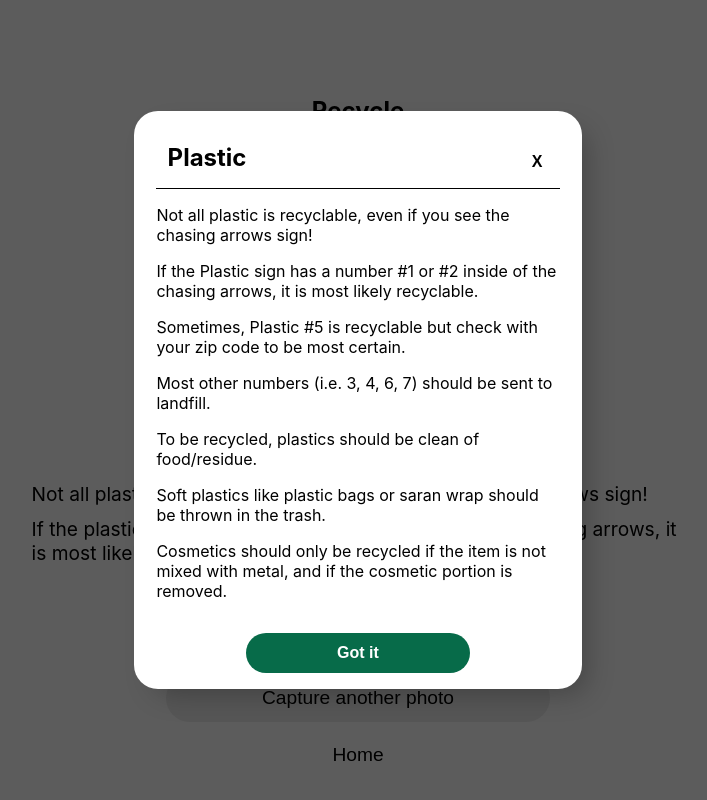
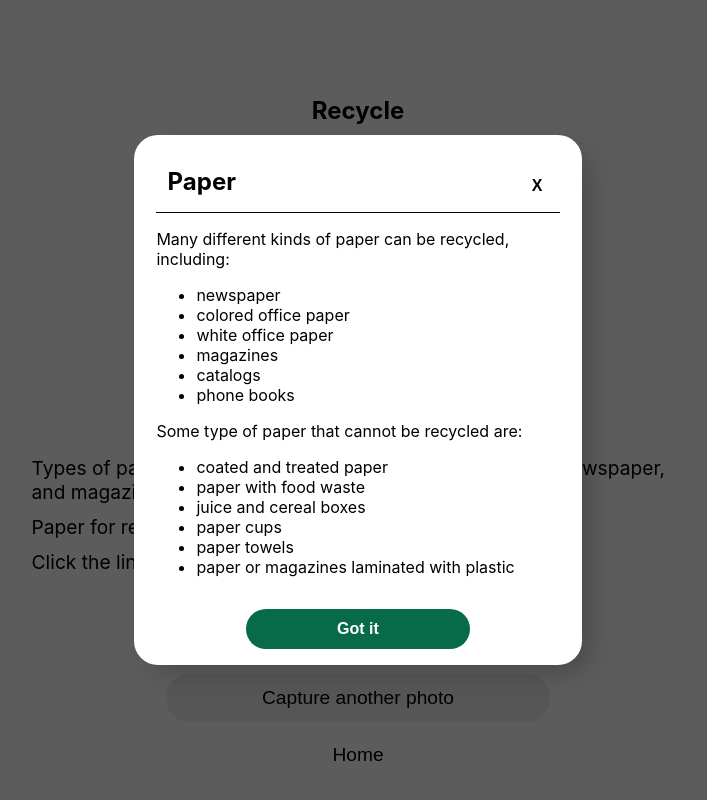
Before and after one commit to codeforsanjose/litter.ai, a React (Create React App) app in the folder client/: page /success in a window 1280 px wide. Both pictures are taken after a click on the button "Learn More". Shown: the whole page, without its empty margins (282-989 px from the left). Built offline with nearby package versions, Linux system fonts and the light colour scheme.

Commit message:
Submission modal data for paper parses html using html-react-parser

```diff
--- a/client/package.json
+++ b/client/package.json
@@ -7,6 +7,7 @@
     "@emotion/styled": "^11.11.0",
     "@testing-library/jest-dom": "^5.17.0",
     "@testing-library/user-event": "^13.5.0",
+    "html-react-parser": "^5.0.7",
     "js-cookie": "^3.0.5",
     "react": "^18.2.0",
     "react-dom": "^18.2.0",
--- a/client/src/App.jsx
+++ b/client/src/App.jsx
@@ -35,7 +35,7 @@ export default function App() {
           <Route path="/profile" element={<Profile user={user} setUser={setUser} />} />
           <Route path="/register" element={<Register />} />
           <Route path="/login" element={<Login user={user} setUser={setUser} />} />
-          <Route path="/success" element={<SuccessfulSubmission type={categoryData.plastic} />} />
+          <Route path="/success" element={<SuccessfulSubmission type={categoryData.paper} />} />
           <Route path="*" element={<PageNotFound />} />
         </Routes>
       </Router>
--- a/client/src/Components/SuccessfulSubmission/SubmissionModal.jsx
+++ b/client/src/Components/SuccessfulSubmission/SubmissionModal.jsx
@@ -1,13 +1,15 @@
 import React from 'react';
-import mockCategoryData from '../../MockData/mockCategoryData';
+import parse from 'html-react-parser';
 
-export default function SubmissionModal({ modalOpen, setModalOpen, separateString }) {
-  const mockDescription = mockCategoryData.plastic.desc_long;
-  const mockName = mockCategoryData.plastic.name;
+export default function SubmissionModal({
+  modalOpen,
+  setModalOpen,
+  type,
+}) {
   return (
     <div className="modal-container" data-testid="modal">
       <div className="modal-container-top">
-        <h2>{mockName}</h2>
+        <h2>{type.name}</h2>
         <button
           type="button"
           className="modal-x-button"
@@ -17,7 +19,7 @@ export default function SubmissionModal({ modalOpen, setModalOpen, separateStrin
         </button>
       </div>
       <hr />
-      <div className="modal-text">{separateString(mockDescription)}</div>
+      <div className="modal-text">{parse(type.desc_long)}</div>
       <button
         type="button"
         className="modal-got-it-button"
--- a/client/src/Components/SuccessfulSubmission/SuccessfulSubmission.jsx
+++ b/client/src/Components/SuccessfulSubmission/SuccessfulSubmission.jsx
@@ -3,7 +3,7 @@ import { Link } from 'react-router-dom';
 import { v4 as uuid } from 'uuid';
 import { PiPlantBold } from 'react-icons/pi';
 import { FaRecycle, FaRegTrashAlt } from 'react-icons/fa';
-import Modal from './SubmissionModal';
+import SubmissionModal from './SubmissionModal';
 import '../../css/SuccessfulSubmission.css';
 
 export default function SuccessfulSubmission({ type }) {
@@ -47,10 +47,11 @@ export default function SuccessfulSubmission({ type }) {
       {modalOpen && (
         <>
           <div className="category-modal">
-            <Modal
+            <SubmissionModal
               modalOpen={modalOpen}
               setModalOpen={setModalOpen}
               separateString={separateString}
+              type={type}
             />
           </div>
           <div
--- a/client/src/MockData/mockCategoryData.js
+++ b/client/src/MockData/mockCategoryData.js
@@ -7,19 +7,29 @@ const categoryData = {
     description: 'Not all plastic is recyclable, even if you see the chasing arrows sign!\nIf the plastic sign has a number #1 or #2 inside of the chasing arrows, it is most likely recyclable.',
     desc_long: 'Not all plastic is recyclable, even if you see the chasing arrows sign!\nIf the Plastic sign has a number #1 or #2 inside of the chasing arrows, it is most likely recyclable.\nSometimes, Plastic #5 is recyclable but check with your zip code to be most certain.\nMost other numbers (i.e. 3, 4, 6, 7) should be sent to landfill.\nTo be recycled, plastics should be clean of food/residue.\nSoft plastics like plastic bags or saran wrap should be thrown in the trash.\nCosmetics should only be recycled if the item is not mixed with metal, and if the cosmetic portion is removed.',
   },
-  compost: {
-    name: 'Compost',
-    category: 'Compost',
+  metal: {
+    name: 'Metal',
+    category: 'Recycle',
     icon: '',
-    alt: 'compost icon',
-    description: 'This is compost. Lorem ipsum dolor sit amet, consectetur adipiscing elit, sed do eiusmod tempor incididunt ut labore et dolore magna aliqua. Consequat ac felis donec et odio pellentesque diam volutpat.',
+    alt: 'recycle icon',
+    description: 'Most types of metal are recyclable!\nAluminum/tin cans are recyclable.  Rinsing/washing them first will help their recyclability and keep your kitchen smelling fresh.\nMixed items (combination metal, plastic, or glass) should be separated into their component parts.\n',
+    desc_long: 'Most types of metal are recyclable!\nAluminum/tin cans are recyclable.  Rinsing/washing them first will help their recyclability and keep your kitchen smelling fresh.\nMixed items (combination metal, plastic, or glass) should be separated into their component parts.',
   },
-  trash: {
-    name: 'Trash',
-    category: 'Trash',
+  cardboard: {
+    name: 'Cardboard',
+    category: 'Recycle',
     icon: '',
-    alt: 'trash icon',
-    description: 'This is trash. Lorem ipsum dolor sit amet, consectetur adipiscing elit, sed do eiusmod tempor incididunt ut labore et dolore magna aliqua. Consequat ac felis donec et odio pellentesque diam volutpat.',
+    alt: 'recycle icon',
+    description: 'Most cardboard is recyclable.  Break cardboard down so it lays flat to save space in your bin.\nRemove any plastic from the cardboard.  If soiled (with food), it can go into compost.',
+    desc_long: 'Cardboard is one of the easiest and most common materials to recycle!\nIt’s best to break down cardboard so that it lays flat. This will help you save space in your bin.\nRemove any plastic from the cardboard before recycling.\nIf the item is a takeout box or a pizza box:\n If it’s soiled with food, it can go into compost\nIf it’s clean, it can be recycled.',
+  },
+  paper: {
+    name: 'Paper',
+    category: 'Recycle',
+    icon: '',
+    alt: 'recycle icon',
+    description: 'Types of paper than can be recycled: office printer paper, newspaper, and magazines, (paper towels go to the landfill)\nPaper for recycling should be clean and not soiled.\nClick the link below for more info.',
+    desc_long: '<p>Many different kinds of paper can be recycled, including:</p>\n<ul><li>newspaper</li><li>colored office paper</li><li>white office paper</li><li>magazines</li><li>catalogs</li><li>phone books</li></ul>\n<p>Some type of paper that cannot be recycled are:</p>\n<ul><li>coated and treated paper</li><li>paper with food waste</li><li>juice and cereal boxes</li><li>paper cups</li><li>paper towels</li><li>paper or magazines laminated with plastic</li></ul>',
   },
 };
 
```
Also changed, not shown: 1 other file (tests, documents, lock files or other folders).
